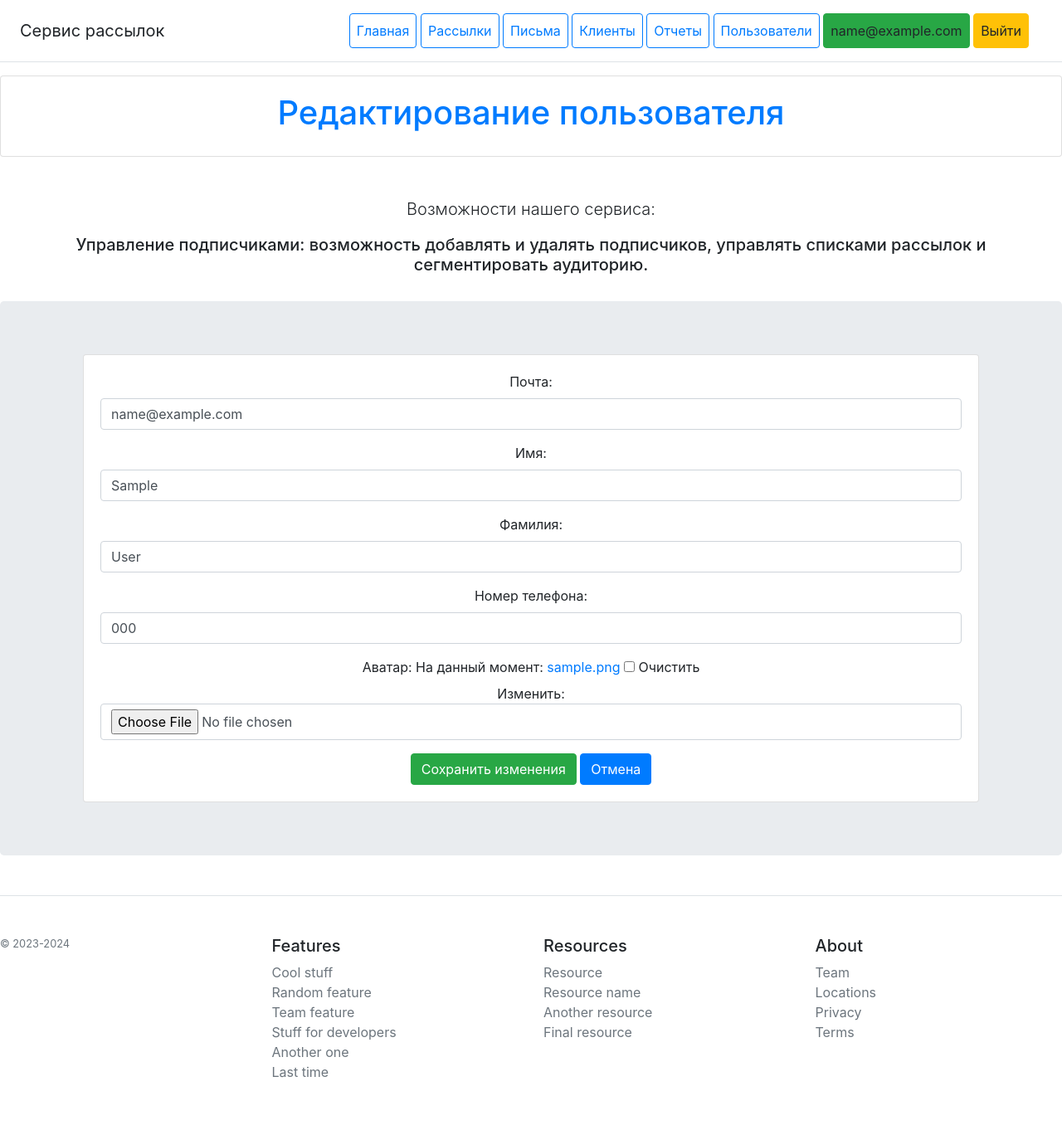
After one commit to valeradyomin/coursework_06_mailing_service, a Django app: page /users/user_update/1/ in a window 1280 px wide. The commit adds this page. Shown: the whole page at 83% size. Run offline with Django 5.2, Linux system fonts and the light colour scheme; tables that the repository leaves empty hold one stand-in row (values such as "Sample post"); some libraries are stand-ins or nearby versions.

Commit message:
add UserUpdateView

```diff
--- a/app_mailing/templates/app_mailing/includes/inc_header.html
+++ b/app_mailing/templates/app_mailing/includes/inc_header.html
@@ -9,7 +9,7 @@
 
         {% if user.is_authenticated %}
             <a class="p-2 btn btn-outline-primary" href="{% url 'users:user_list' %}">Пользователи</a>
-            <a href="#" class="p-2 btn btn-outline-success">{{ user.email }}</a>
+            <a class="p-2 btn btn-success">{{ user.email }}</a>
             {# <a class="p-2 btn btn-outline-primary" href="{% url 'users:profile' %}">Мой профиль</a> #}
             <a class="p-2 btn btn-warning" href="{% url 'users:logout' %}">Выйти</a>
         {% else %}
--- a/users/forms.py
+++ b/users/forms.py
@@ -1,4 +1,4 @@
-from django.contrib.auth.forms import AuthenticationForm, UserCreationForm
+from django.contrib.auth.forms import AuthenticationForm, UserCreationForm, UserChangeForm
 
 from users.models import User
 from django import forms
@@ -25,3 +25,11 @@ class UserRegisterForm(StyleFormMiXin, UserCreationForm):
     class Meta:
         model = User
         fields = ('email', 'password1', 'password2',)
+
+
+class UserUpdateForm(StyleFormMiXin, UserChangeForm):
+    class Meta:
+        model = User
+        fields = ('email', 'first_name', 'last_name', 'phone', 'avatar', 'password')
+
+    password = forms.CharField(label='reset', max_length=256, widget=forms.HiddenInput())
--- /dev/null
+++ b/users/templates/users/user_form.html
@@ -0,0 +1,30 @@
+{% extends 'app_mailing/base.html' %}
+
+{% block content %}
+<section class="jumbotron text-center">
+    <div class="container">
+        <div class="col-12">
+            <div class="row">
+                <div class="col-12">
+                    <div class="card">
+                        <div class="card-body">
+                            <form method="post" enctype="multipart/form-data">
+                                {% csrf_token %}
+                                {{ form.as_p }}
+                                   <button type="submit" class="btn btn-success">
+                                       {% if object %}
+                                            Сохранить изменения
+                                       {% else %}
+                                            Создать
+                                       {% endif %}
+                                   </button>
+                                <a href="{% url 'users:user_list' %}" class="btn btn-primary">Отмена</a>
+                            </form>
+                        </div>
+                    </div>
+                </div>
+            </div>
+        </div>
+    </div>
+</section>
+{% endblock %}
--- a/users/templates/users/user_list.html
+++ b/users/templates/users/user_list.html
@@ -26,7 +26,7 @@
                 <div class="btn-group">
                     <a href="{% url 'app_mailing:mailings_detail' object.pk %}" type="button"
                        class="btn btn-sm btn-outline-primary">Посмотреть</a>
-                    <a href="{% url 'app_mailing:mailings_update' object.pk %}" type="button"
+                    <a href="{% url 'users:user_update' object.pk %}" type="button"
                        class="btn btn-sm btn-outline-primary">Редактировать</a>
                     <a href="{% url 'app_mailing:mailings_delete' object.pk %}" type="button"
                        class="btn btn-sm btn-outline-primary">Удалить</a>
--- a/users/urls.py
+++ b/users/urls.py
@@ -2,7 +2,8 @@ from django.urls import path
 from django.views.generic import TemplateView
 
 from users.apps import UsersConfig
-from users.views import LoginView, LogoutView, RegisterView, get_verification, RegisterInfo, UserListView
+from users.views import LoginView, LogoutView, RegisterView, get_verification, RegisterInfo, UserListView, \
+    UserUpdateView
 
 app_name = UsersConfig.name
 
@@ -17,4 +18,5 @@ urlpatterns = [
     path('verification_reject/', TemplateView.as_view(
                 template_name='users/verification_reject.html'), name='verification_reject'),
     path('user_list/', UserListView.as_view(), name='user_list'),
+    path('user_update/<int:pk>/', UserUpdateView.as_view(), name='user_update'),
 ]
--- a/users/views.py
+++ b/users/views.py
@@ -6,10 +6,10 @@ from django.shortcuts import render, redirect
 from django.contrib.auth.views import LoginView as BaseLoginView
 from django.contrib.auth.views import LogoutView as BaseLogoutView
 from django.urls import reverse_lazy, reverse
-from django.views.generic import CreateView, TemplateView, ListView
+from django.views.generic import CreateView, TemplateView, ListView, UpdateView
 
 from app_mailing.views import BaseContextMixin
-from users.forms import LoginViewForm, UserRegisterForm
+from users.forms import LoginViewForm, UserRegisterForm, UserUpdateForm
 from users.models import User
 
 
@@ -84,6 +84,17 @@ class UserListView(BaseContextMixin, ListView):
     }
 
 
+class UserUpdateView(BaseContextMixin, UpdateView):
+    model = User
+    form_class = UserUpdateForm
+    success_url = reverse_lazy('users:user_list')
+
+    extra_context = {
+        'title': 'Редактирование пользователя',
+        'phrases': BaseContextMixin.phrases,
+    }
+
+
 def get_verification(request, verification_code):
     try:
         user = User.objects.filter(verification_code=verification_code).first()
```
